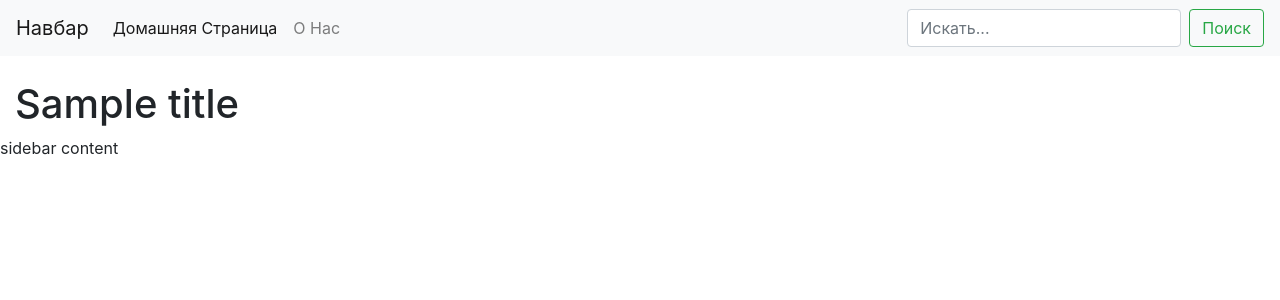
After one commit to dzhambullatt/about_motos, a Django app: template moto/templates/moto/base.html in a window 1280 px wide. The commit adds this page. Shown: the top 300 px of the page. Run offline with Django 3.2, Linux system fonts and the light colour scheme; the template is opened without the code that fills it: most values are stand-ins (such as "Sample title", 1, 10 or a date in 2020).

Commit message:
crearted new templates

```diff
--- /dev/null
+++ b/moto/templates/moto/base.html
@@ -0,0 +1,38 @@
+<!doctype html>
+<html lang="en">
+<head>
+
+    <meta charset="utf-8">
+    <meta name="viewport" content="width=device-width, initial-scale=1, shrink-to-fit=no">
+
+
+    <link rel="stylesheet" href="https://cdn.jsdelivr.net/npm/bootstrap@4.4.1/dist/css/bootstrap.min.css"
+          integrity="sha384-Vkoo8x4CGsO3+Hhxv8T/Q5PaXtkKtu6ug5TOeNV6gBiFeWPGFN9MuhOf23Q9Ifjh" crossorigin="anonymous">
+
+    <title>{% block title %} it's title {% endblock %}</title>
+</head>
+<body>
+
+{% include 'moto/nav.html' %}
+
+<div class=" mt-4 container-fluid">
+    <h1>{{ title }}</h1>
+    <div class="row">
+
+        {% block sidebar %}sidebar{% endblock %}
+        {% block content %}content{% endblock %}
+
+    </div>
+</div>
+
+<script src="https://code.jquery.com/jquery-3.4.1.slim.min.js"
+        integrity="sha384-J6qa4849blE2+poT4WnyKhv5vZF5SrPo0iEjwBvKU7imGFAV0wwj1yYfoRSJoZ+n"
+        crossorigin="anonymous"></script>
+<script src="https://cdn.jsdelivr.net/npm/popper.js@1.16.0/dist/umd/popper.min.js"
+        integrity="sha384-Q6E9RHvbIyZFJoft+2mJbHaEWldlvI9IOYy5n3zV9zzTtmI3UksdQRVvoxMfooAo"
+        crossorigin="anonymous"></script>
+<script src="https://cdn.jsdelivr.net/npm/bootstrap@4.4.1/dist/js/bootstrap.min.js"
+        integrity="sha384-wfSDF2E50Y2D1uUdj0O3uMBJnjuUD4Ih7YwaYd1iqfktj0Uod8GCExl3Og8ifwB6"
+        crossorigin="anonymous"></script>
+</body>
+</html>
--- a/moto/templates/moto/index.html
+++ b/moto/templates/moto/index.html
@@ -44,7 +44,7 @@
         <div class="col-xl-2">
             <div class="list-group">
                 {% for i in cats %}
-                <a href="/cats_url/{{ i.pk }}" class="list-group-item list-group-item-action">{{ i.name }}</a>
+                <a href="{% url 'cats' i.pk %}" class="list-group-item list-group-item-action">{{ i.name }}</a>
                 {% endfor %}
             </div>
         </div>
@@ -56,7 +56,7 @@
                         {% for i in mot %}
                         <div class="card mb-3">
                             <div class="card-header">
-                                Категория: {{ i.cats }}
+                                Категория: <a href="{% url 'cats' i.cats.pk %}">{{ i.cats }}</a>
                             </div>
                             <div class="card-body">
                                 <div class="media">
--- /dev/null
+++ b/moto/templates/moto/nav.html
@@ -0,0 +1,23 @@
+<nav class="navbar navbar-expand-lg navbar-light bg-light">
+    <a class="navbar-brand" href="{% url 'home' %}">Навбар</a>
+    <button class="navbar-toggler" type="button" data-toggle="collapse" data-target="#navbarSupportedContent"
+            aria-controls="navbarSupportedContent" aria-expanded="false" aria-label="Toggle navigation">
+        <span class="navbar-toggler-icon"></span>
+    </button>
+
+    <div class="collapse navbar-collapse" id="navbarSupportedContent">
+        <ul class="navbar-nav mr-auto">
+            <li class="nav-item active">
+                <a class="nav-link" href="{% url 'home' %}">Домашняя Страница<span class="sr-only">(current)</span></a>
+            </li>
+            <li class="nav-item">
+                <a class="nav-link" href="{% url 'home' %}">О Нас</a>
+            </li>
+            <li class="nav-item dropdown">
+        </ul>
+        <form class="form-inline my-2 my-lg-0">
+            <input class="form-control mr-sm-2" type="search" placeholder="Искать..." aria-label="Search">
+            <button class="btn btn-outline-success my-2 my-sm-0" type="submit">Поиск</button>
+        </form>
+    </div>
+</nav>
```
